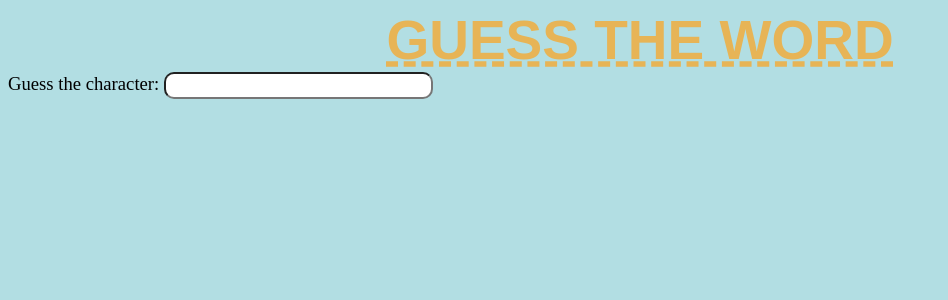
After one commit to hungnguyenrhythm/CSC4370-Project2, a PHP site: page /game.php in a window 1280 px wide. The commit adds this page. Shown: the top 300 px of the page, without its empty margins (0-948 px from the left). Run offline with PHP 8.4, Linux system fonts and the light colour scheme.

Commit message:
Add game page, still trying to figure out receiving user input without resetting the words

```diff
--- /dev/null
+++ b/game.php
@@ -0,0 +1,44 @@
+<!DOCTYPE html>
+<html>
+<head>
+        <title>Team 10 - Hangman</title>
+        <meta charset="UTF-8">
+        <link rel="stylesheet" href="styles.css">
+</head>
+    <body>
+        <?php
+            if (isset($_POST["tries"])) {
+                $tries = $_POST["tries"];
+            } else {
+                $tries = 0;
+            }
+            $maxx_guesses = 6;
+            $wordList = file("./words.txt", FILE_IGNORE_NEW_LINES);
+            $word = $wordList[array_rand($wordList)];
+            $wordCharacter = str_split($word);
+            $guess = str_repeat("_", count($wordCharacter));
+            $guessCharacter = str_split($guess);
+            $update = "";
+            if (isset($_POST["guess"])) {
+                $character = $_POST["guess"];
+                for ($i=0; $i<count($wordCharacter); $i++) {
+                    if ($character == $wordCharacter[$i] and !in_array($character, $guessCharacter)) {
+                        $guessCharacter[$i] = $character;
+                    }
+                }
+                for ($j=0; $j<count($guessCharacter); $j++) {
+                    $update .= $guessCharacter[$j];
+                }
+                $guess = $update;
+                echo "$guess<br>";
+            }
+        ?>
+        <h1>GUESS THE WORD</h1>
+        <div id="guessBox">
+        <form method="post" id="hangMan">
+            <label for="guess">Guess the character: </label><input type="text" name="guess" id="guess" size="30" maxlength="1" required>
+            <input type="hidden" name="tries" value="<?php echo $tries?>">
+        </form>
+        </div>
+    </body>
+</html>
--- a/styles.css
+++ b/styles.css
@@ -80,3 +80,7 @@ button:hover{
     opacity: 1;
     background-color:blueviolet;
 }
+
+#guessBox{
+    display: flex;
+}
--- /dev/null
+++ b/words.txt
@@ -0,0 +1,15 @@
+he
+hi
+no
+be
+yes
+one
+two
+three
+hello
+easy
+php
+html
+css
+java
+react
```
